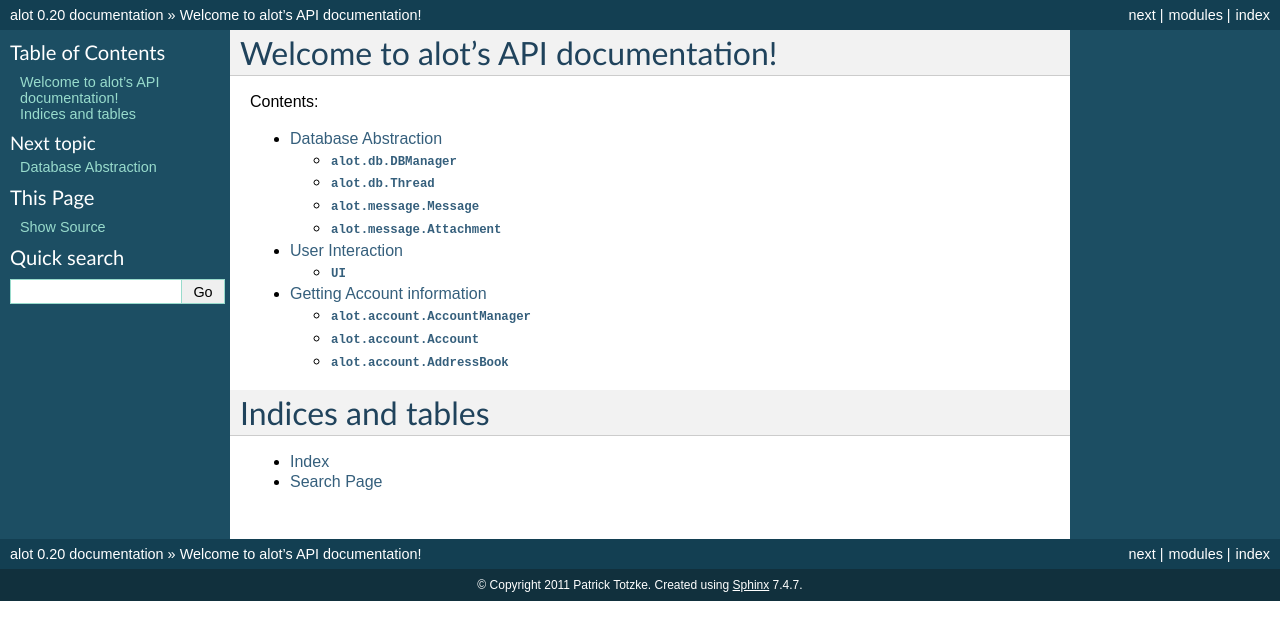
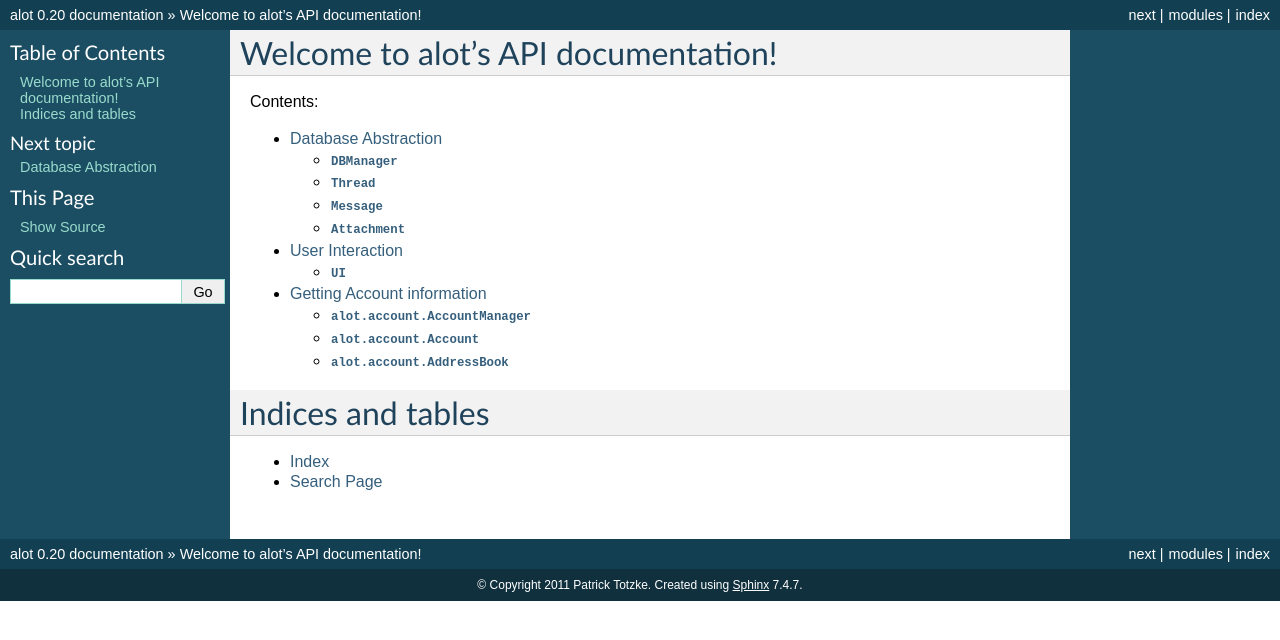
Before and after one commit to pazz/alot, a Sphinx documentation site: the page built from docs/index.rst, in a window 1280 px wide. Shown: the top 640 px of the page. Built offline with Sphinx 7.4.7, drawn with Linux system fonts in a browser that asks for light colours.

Commit message:
documentation

```diff
--- a/docs/db.rst
+++ b/docs/db.rst
@@ -1,23 +1,26 @@
-
 Database Abstraction
 ======================================
 
-:class:`alot.db.DBManager`
+.. module:: alot.db
+
+:class:`DBManager`
 ---------------------------
-.. autoclass:: alot.db.DBManager
+.. autoclass:: DBManager
    :members:
 
-:class:`alot.db.Thread`
+:class:`Thread`
 ---------------------------
-.. autoclass:: alot.db.Thread
+.. autoclass:: Thread
    :members:
 
-:class:`alot.message.Message`
+.. module:: alot.message
+
+:class:`Message`
 ---------------------------
-.. autoclass:: alot.message.Message
+.. autoclass:: Message
    :members:
 
-:class:`alot.message.Attachment`
+:class:`Attachment`
 ---------------------------
-.. autoclass:: alot.message.Attachment
+.. autoclass:: Attachment
    :members:
```
Also changed, not shown: 4 other files.
